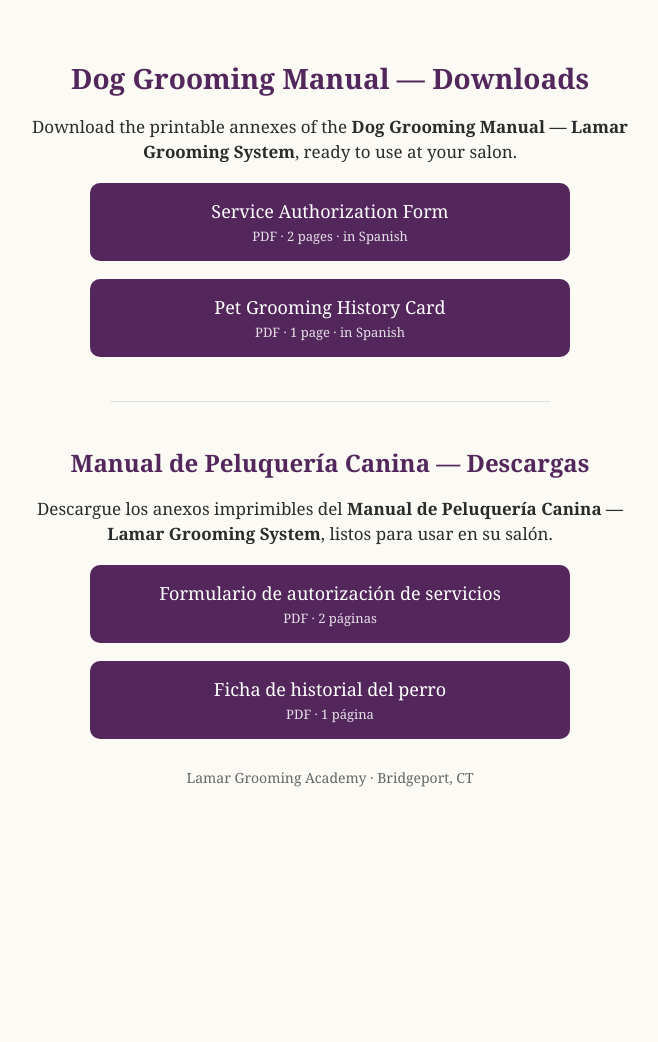
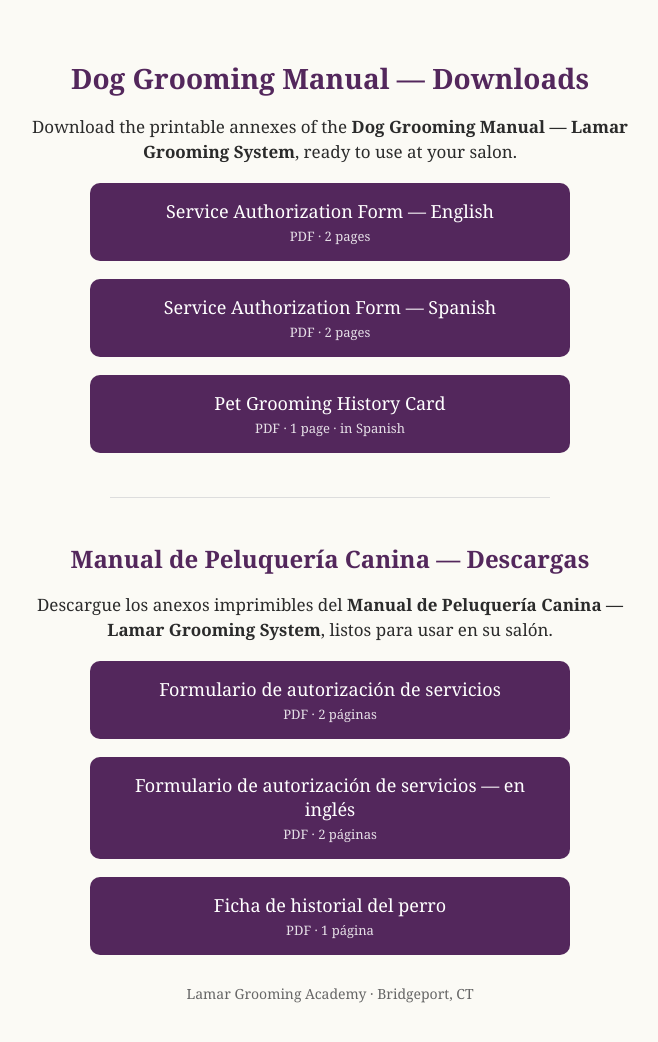
Before and after one commit to ecuagroom/lamargroomingacademy, a plain HTML site: page descargas/index.html in a window 1280 px wide. Shown: the whole page, without its empty margins (310-968 px from the left). Before the commit the page ends 842 px from the top, so only its background shows below. Drawn offline with Linux system fonts and the light colour scheme.

Commit message:
Update descargas page to three downloads

```diff
--- a/descargas/index.html
+++ b/descargas/index.html
@@ -20,12 +20,14 @@ hr{border:none;border-top:1px solid #ddd;margin:44px auto 0;max-width:440px}
 <div class="wrap">
 <h1>Dog Grooming Manual — Downloads</h1>
 <p>Download the printable annexes of the <strong>Dog Grooming Manual — Lamar Grooming System</strong>, ready to use at your salon.</p>
-<a class="btn" href="formulario-autorizacion-servicios.pdf" download>Service Authorization Form<small>PDF · 2 pages · in Spanish</small></a>
+<a class="btn" href="service-authorization-form.pdf" download>Service Authorization Form — English<small>PDF · 2 pages</small></a>
+<a class="btn" href="formulario-autorizacion-servicios.pdf" download>Service Authorization Form — Spanish<small>PDF · 2 pages</small></a>
 <a class="btn" href="ficha-historial-del-perro.pdf" download>Pet Grooming History Card<small>PDF · 1 page · in Spanish</small></a>
 <hr>
 <h2>Manual de Peluquería Canina — Descargas</h2>
 <p>Descargue los anexos imprimibles del <strong>Manual de Peluquería Canina — Lamar Grooming System</strong>, listos para usar en su salón.</p>
 <a class="btn" href="formulario-autorizacion-servicios.pdf" download>Formulario de autorización de servicios<small>PDF · 2 páginas</small></a>
+<a class="btn" href="service-authorization-form.pdf" download>Formulario de autorización de servicios — en inglés<small>PDF · 2 páginas</small></a>
 <a class="btn" href="ficha-historial-del-perro.pdf" download>Ficha de historial del perro<small>PDF · 1 página</small></a>
 <p class="nota">Lamar Grooming Academy · Bridgeport, CT</p>
 </div>
```
